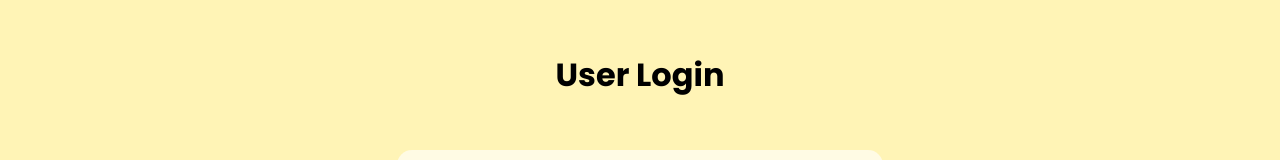
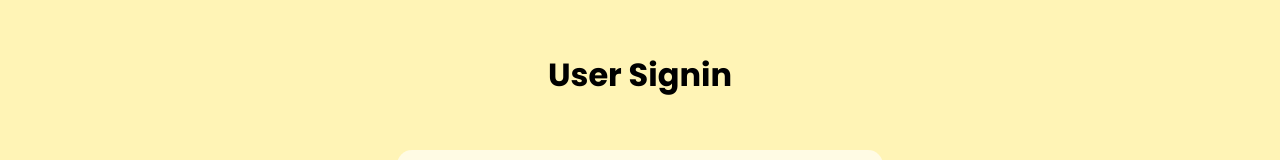
Before and after one commit to KLSeak/user-login, a plain HTML site: page signin.html in a window 1280 px wide. Shown: the top 160 px of the page. Drawn offline with Linux system fonts and the light colour scheme.

Commit message:
Update signin.html

```diff
--- a/signin.html
+++ b/signin.html
@@ -14,7 +14,7 @@
 </head>
 <body>
     <div class="container">
-        <h1>User Login</h1>
+        <h1>User Signin</h1>
       <form action="#" class="login">
         <div class="fill">
           <label for="">FirstName: </label> <br />
```
